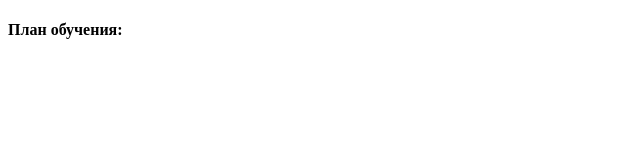
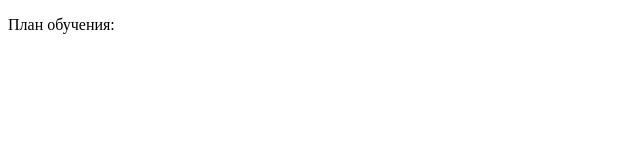
Before and after one commit to JavaRushTheory/JavaRushTheory.github.io, a plain HTML site: page Index.html in a window 1280 px wide. Shown: the full height of the page, 0-640 px from the left. Drawn offline with Linux system fonts and the light colour scheme.

Commit message:
Update Index.html

```diff
--- a/Index.html
+++ b/Index.html
@@ -5,7 +5,7 @@
 <title>JR Содержание</title>
 </head>
 <body>
-<h4>План обучения:</h4>
+<p>План обучения:</p>
 
 
 
```
